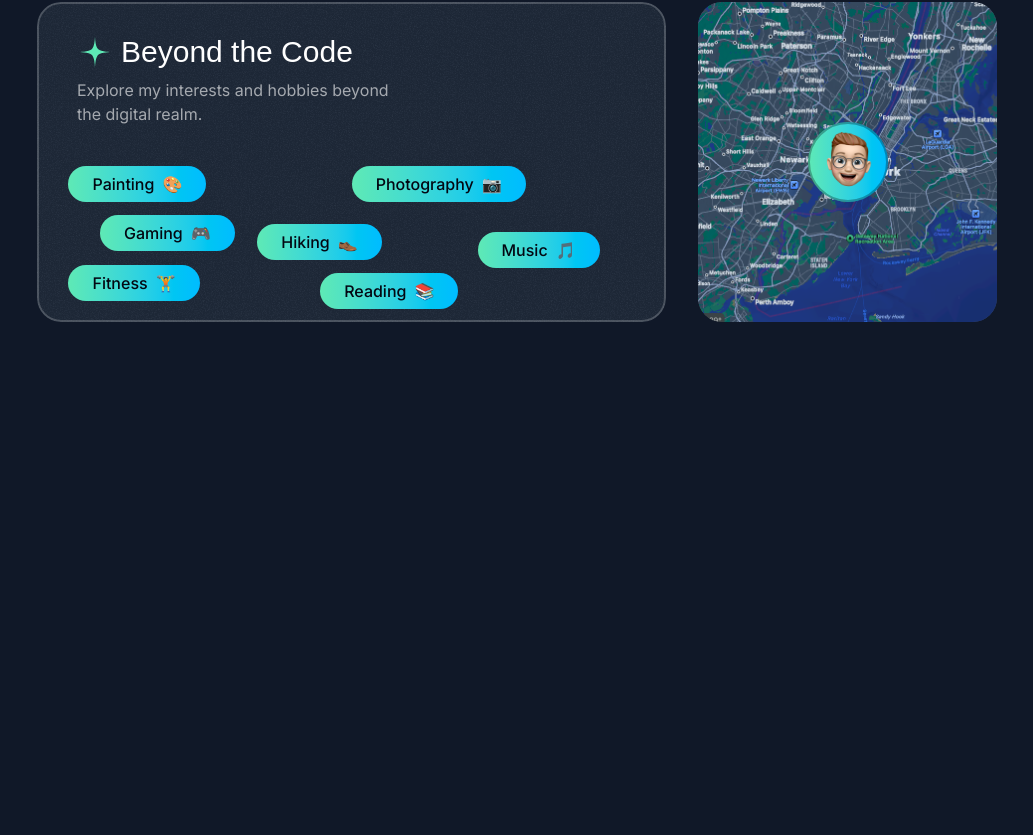
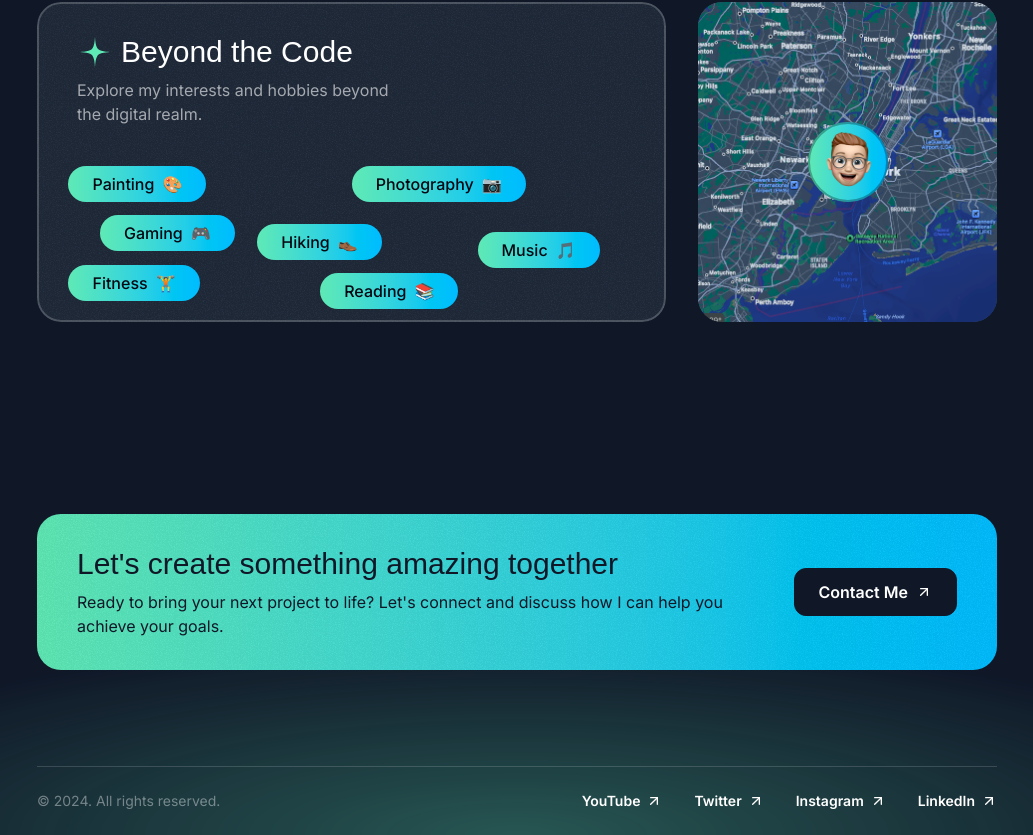
Before and after one commit to fellipefreiire/dev-portfolio-landing-page, a Next.js app: page / in a window 1280 px wide. Shown: the part 4626-5461 px from the top of the page, without its empty margins (123-1156 px from the left). Before the commit the page ends 5060 px from the top, so only its background shows below. Built offline with nearby package versions, Linux system fonts and the light colour scheme; a web font is replaced by a local one.

Commit message:
chore: sections done

```diff
--- a/src/app/page.tsx
+++ b/src/app/page.tsx
@@ -1,4 +1,6 @@
 import { About } from '@/sections/About'
+import { Contact } from '@/sections/Contact'
+import { Footer } from '@/sections/Footer'
 import { Header } from '@/sections/Header'
 import { Hero } from '@/sections/Hero'
 import { Projects } from '@/sections/Projects'
@@ -14,6 +16,8 @@
       <Tape />
       <Testimonials />
       <About />
+      <Contact />
+      <Footer />
     </>
   )
 }
--- a/src/sections/Contact.tsx
+++ b/src/sections/Contact.tsx
@@ -1,3 +1,36 @@
+import { ArrowUpRight } from 'lucide-react'
+import grainImage from '@/assets/grain.jpg'
+
 export function Contact() {
-  return 'Contact'
+  return (
+    <div className="py-16 pt-12 lg:py-24 lg:pt-20">
+      <div className="container">
+        <div className="relative z-0 overflow-hidden rounded-3xl bg-gradient-to-r from-emerald-300 to-sky-400 px-10 py-8 text-center text-gray-900 md:text-left">
+          <div
+            className="absolute inset-0 -z-30 opacity-5"
+            style={{
+              backgroundImage: `url(${grainImage.src})`,
+            }}
+          />
+          <div className="flex flex-col items-center gap-8 md:flex-row md:gap-16">
+            <div>
+              <h2 className="font-serif text-2xl md:text-3xl">
+                Let&apos;s create something amazing together
+              </h2>
+              <p className="mt-2 text-sm md:text-base">
+                Ready to bring your next project to life? Let&apos;s connect and
+                discuss how I can help you achieve your goals.
+              </p>
+            </div>
+            <div>
+              <button className="inline-flex h-12 w-max items-center justify-center gap-2 rounded-xl border border-gray-900 bg-gray-900 px-6 text-white">
+                <span className="font-semibold">Contact Me</span>
+                <ArrowUpRight className="size-4" />
+              </button>
+            </div>
+          </div>
+        </div>
+      </div>
+    </div>
+  )
 }
--- a/src/sections/Footer.tsx
+++ b/src/sections/Footer.tsx
@@ -1,3 +1,45 @@
+import { ArrowUpRight } from 'lucide-react'
+
+const footerLinks = [
+  {
+    title: 'YouTube',
+    href: '#',
+  },
+  {
+    title: 'Twitter',
+    href: '',
+  },
+  {
+    title: 'Instagram',
+    href: '#',
+  },
+  {
+    title: 'LinkedIn',
+    href: '#',
+  },
+]
+
 export function Footer() {
-  return 'Footer'
+  return (
+    <footer className="relative -z-10 overflow-x-clip">
+      <div className="absolute bottom-0 left-1/2 -z-10 h-[400px] w-[1600px] -translate-x-1/2 bg-emerald-300/30 [mask-image:radial-gradient(50%_50%_at_bottom_center,black,transparent)]" />
+      <div className="container">
+        <div className="flex flex-col items-center gap-8 border-t border-white/15 py-6 text-sm md:flex-row md:justify-between">
+          <div className="text-white/40">&copy; 2024. All rights reserved.</div>
+          <nav className="items-centers flex flex-col gap-8 md:flex-row">
+            {footerLinks.map((link) => (
+              <a
+                key={link.title}
+                href={link.href}
+                className="inline-flex items-center justify-center gap-1.5"
+              >
+                <span className="font-semibold">{link.title}</span>
+                <ArrowUpRight className="size-4" />
+              </a>
+            ))}
+          </nav>
+        </div>
+      </div>
+    </footer>
+  )
 }
```
